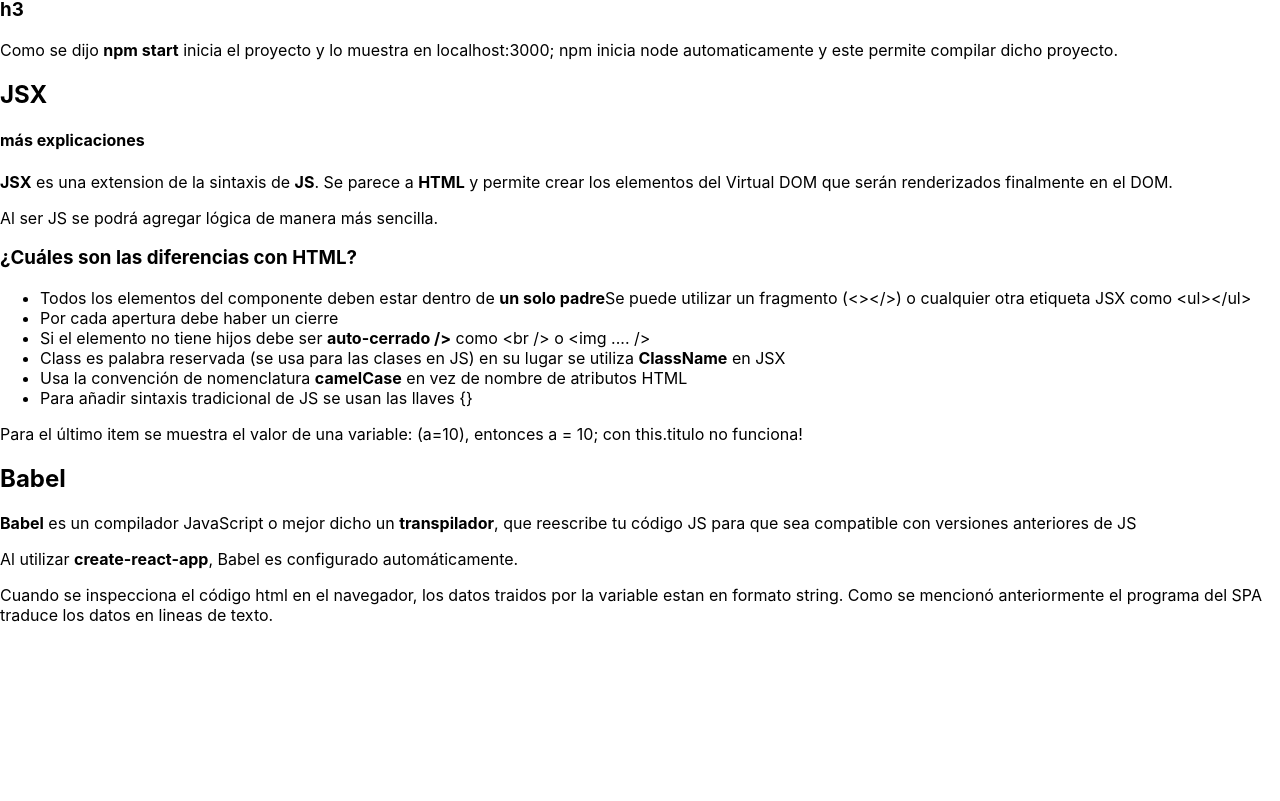
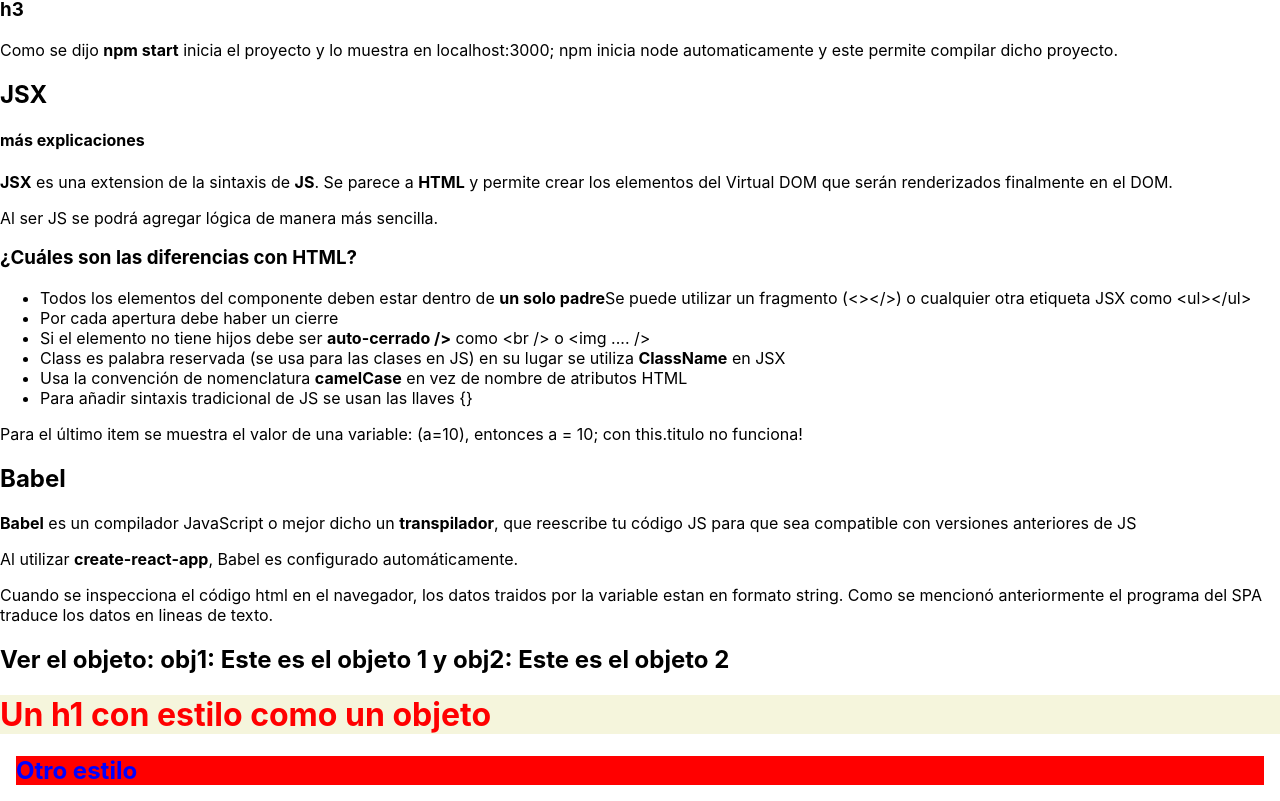
Before and after one commit to patricioprietogaray/numen2023, a React (Create React App) app: page / in a window 1280 px wide. Shown: the part 211-1012 px from the top of the page. Before the commit the page ends 852 px from the top, so only its background shows below. Built offline with nearby package versions, Linux system fonts and the light colour scheme.

Commit message:
estilos como objeto y estilo en linea

```diff
--- a/src/App.js
+++ b/src/App.js
@@ -2,6 +2,17 @@ import './App.css';
 
 function App() {
   let a = 10;
+
+  //objeto
+  const objetos = {
+    obj1: 'Este es el objeto 1',
+    obj2: 'Este es el objeto 2'
+  }
+
+  const estilo = {
+    color: "red",
+    backgroundColor: "beige"
+  }
   // la funcion App será la funcion que devolverá toda la página
   return (
     // la utilizacion del fragmento <> </> funciona de la misma manera que <div></div>
@@ -58,6 +69,14 @@ function App() {
           los datos en lineas de texto.
         </p>
       </>
+      <h2>Ver el objeto: obj1: {objetos.obj1} y obj2: {objetos.obj2}</h2>
+      <h1 style={estilo}>Un h1 con estilo como un objeto</h1>
+      <h2 style={{
+        color: "blue",
+        backgroundColor: "red",
+        margin: "1rem",
+      }}>
+        Otro estilo </h2>
     </>
 
     // <div>No puede tener otro padre, solo un padre en el return!!!!</div>
```
